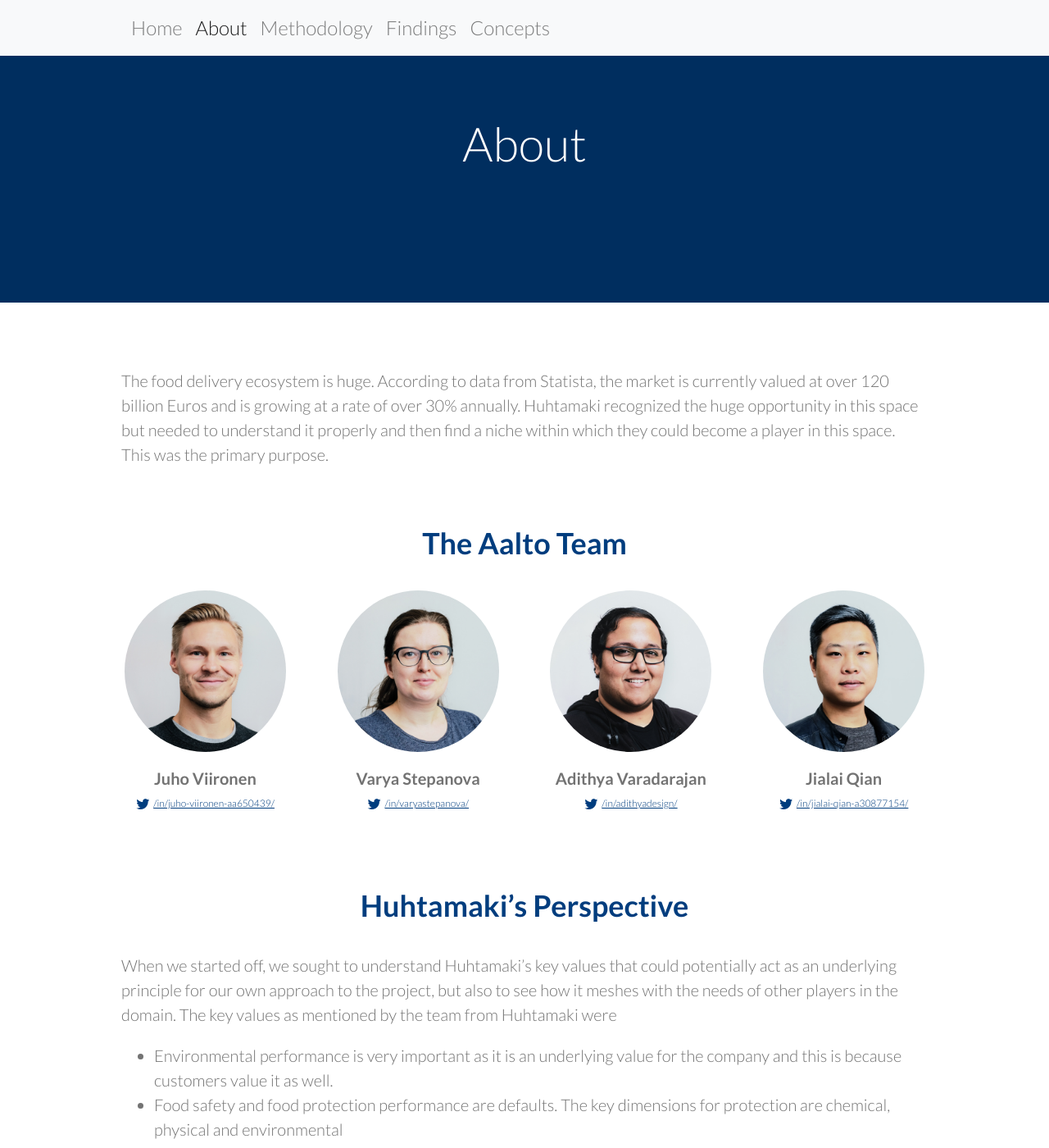
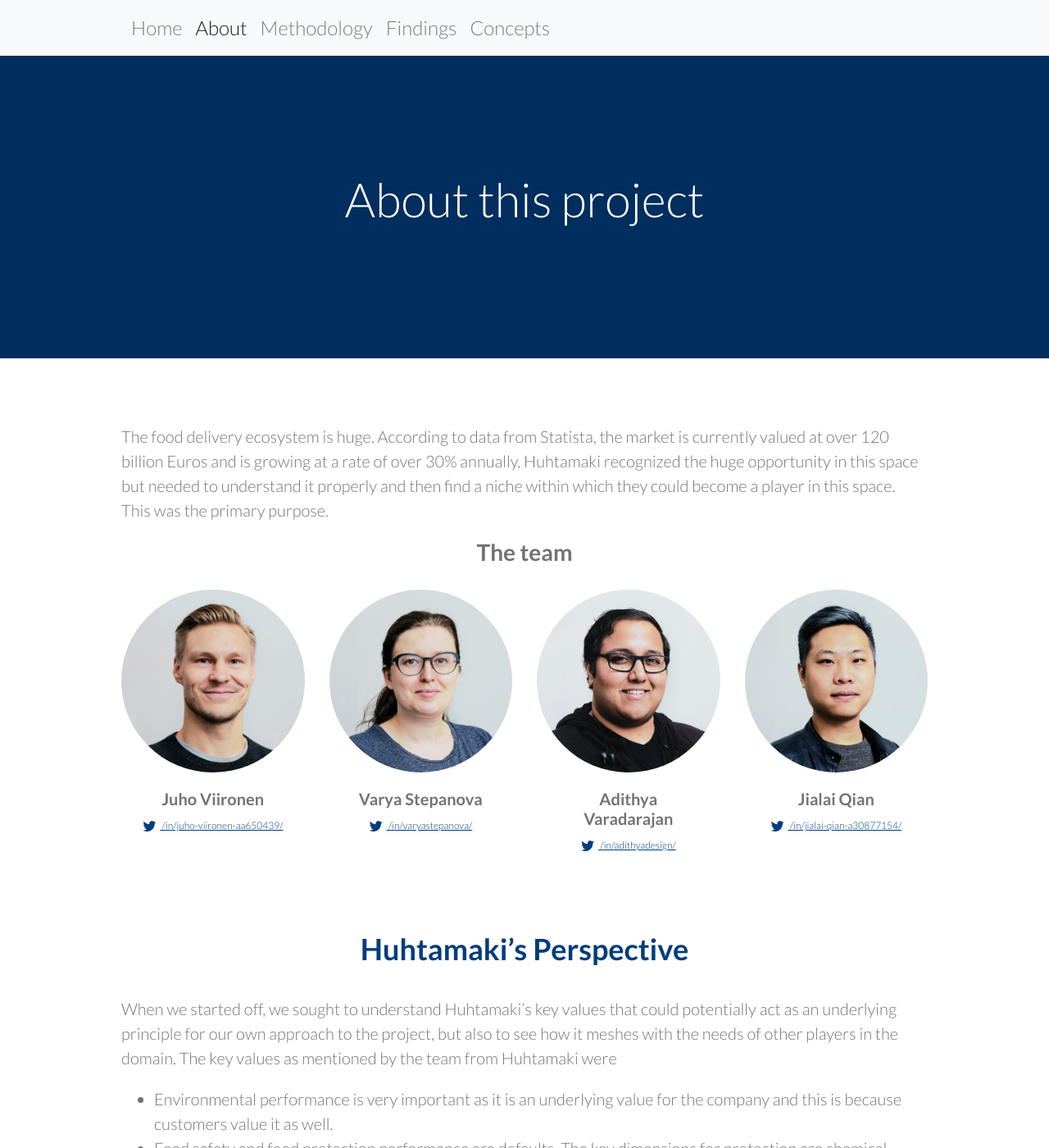
Before and after one commit to crackdev01/food-delivery-packaging, a Jekyll site: the page built from about.md, in a window 1280 px wide and 1400 px high. Shown: the whole window at 82% size. Built offline with Jekyll 4.4.1, drawn with Linux system fonts in a browser that asks for light colours; some of the changed text lies outside the part shown.

Commit message:
About page

```diff
--- a/_includes/footer.html
+++ b/_includes/footer.html
@@ -38,9 +38,5 @@
         </p>
       </div>
     </div>
-    <div class="row">
-      <div class="col-lg-12 mx-auto">
-      </div>
-    </div>
   </div>
 </footer>
--- a/_layouts/page.html
+++ b/_layouts/page.html
@@ -1,19 +1,25 @@
 ---
 layout: default
 ---
+
+{% if page.long_title %}
+  {% assign page_title = page.long_title %}
+{% else %}
+  {% assign page_title = page.title %}
+{% endif %}
 
 <article class="post">
 
   <header class="post-header intro">
     <div class="intro-in">
-      <h1 class="post-title">{{ page.title }}</h1>
+      <h1 class="post-title">{{ page_title }}</h1>
       {% if page.subtitle %}
         <h2 class="intro-subtitle">{{ page.subtitle }}</h2>
       {% endif %}
     </div>
   </header>
 
-  <div class="post-content container">
+  <div class="post-content">
     {{ content }}
   </div>
 
--- a/_sass/base/_about-page.scss
+++ b/_sass/base/_about-page.scss
@@ -1,4 +1,13 @@
 .about-page {
+
+    .card {
+        border: none;
+        text-align: center;
+
+        .card-subtitle {
+            font-weight: 500;
+        }
+    }
 
     .team {
         text-align: center;
@@ -33,6 +42,8 @@
         }
 
         &__linkedin {
+            display: block;
+            margin: 0.25em 0;
             font-size: 12px;
             &:before {
                 @include fa;
@@ -41,5 +52,11 @@
                 margin-right: 0.25em;
             }
         }
+
+        &__email {
+            display: block;
+            font-size: 14px;
+            margin: 0.5em 0 0;
+        }
     }
 }
--- a/_sass/base/_intro.scss
+++ b/_sass/base/_intro.scss
@@ -27,6 +27,7 @@ body.home-intro {
   color: $lighter-gray-color;
   background: darken($primary-color, 6%);
   overflow: hidden;
+  margin-top: 68px;
 }
 
 .intro-in {
--- a/about.md
+++ b/about.md
@@ -1,6 +1,7 @@
 ---
 layout: page
 title: About
+long_title: About this project
 permalink: /about/
 body_class: about-page
 
@@ -8,46 +9,83 @@ group: navigation
 position: 1
 ---
 
+<section class="container-fluid">
+  <div class="container">
+    <div class="row">
+      <div class="col-lg-12 mx-auto">
+        <p class="lead">
+        The food delivery ecosystem is huge. According to data from Statista, the market is currently valued at over 120 billion Euros and is growing at a rate of over 30% annually. Huhtamaki recognized the huge opportunity in this space but needed to understand it properly and then find a niche within which they could become a player in this space. This was the primary purpose.
+        </p>
+      </div>
+    </div>
+    <div class="row">
+      <div class="col-lg-12 mx-auto text-center">
+        <h3>The team</h3>
+      </div>
+    </div>
+    <div class="row">
+      <div class="col-lg-3 mx-auto">
+        <div class="card card--team" style="width: 100%">
+          <img class="card-img-top rounded-circle" src="../assets/pictures/team/juho.jpg" alt="Card image cap">
+          <div class="card-body">
+            <h5 class="card-title">Juho Viironen</h5>
+            <p>
+              <a
+                class="team-card__linkedin"
+                href="https://www.linkedin.com/in/juho-viironen-aa650439/">
+                /in/juho-viironen-aa650439/
+              </a>
+            </p>
+          </div>
+         </div>
+      </div>
+      <div class="col-lg-3 mx-auto">
+        <div class="card card--team" style="width: 100%">
+          <img class="card-img-top rounded-circle" src="../assets/pictures/team/varya.jpg" alt="Card image cap">
+          <div class="card-body">
+            <h5 class="card-title">Varya Stepanova</h5>
+            <p>
+              <a
+                class="team-card__linkedin"
+                href="https://www.linkedin.com/in/varyastepanova/">
+                /in/varyastepanova/
+              </a>
+            </p>
+          </div>
+         </div>
+      </div>
+      <div class="col-lg-3 mx-auto">
+        <div class="card card--team" style="width: 100%">
+          <img class="card-img-top rounded-circle" src="../assets/pictures/team/adi.jpg" alt="Card image cap">
+          <div class="card-body">
+            <h5 class="card-title">Adithya Varadarajan</h5>
+            <a
+                class="team-card__linkedin"
+                href="https://www.linkedin.com/in/adithyadesign/">
+                /in/adithyadesign/
+            </a>
+          </div>
+         </div>
+      </div>
+      <div class="col-lg-3 mx-auto">
+        <div class="card card--team" style="width: 100%">
+          <img class="card-img-top rounded-circle" src="../assets/pictures/team/jialai.jpg" alt="Card image cap">
+          <div class="card-body">
+            <h5 class="card-title">Jialai Qian</h5>
+            <a
+                class="team-card__linkedin"
+                href="https://www.linkedin.com/in/jialai-qian-a30877154/">
+                /in/jialai-qian-a30877154/
+            </a>
+          </div>
+         </div>
+      </div>
+    </div>
+  </div>
+</section>
 
-The food delivery ecosystem is huge. According to data from Statista, the market is currently valued at over 120 billion Euros and is growing at a rate of over 30% annually. Huhtamaki recognized the huge opportunity in this space but needed to understand it properly and then find a niche within which they could become a player in this space. This was the primary purpose.
-
-## The Aalto Team
-
-<div class="team team--alto">
-
-<div class="team-card" markdown="1">
-
-![](../assets/pictures/team/juho.jpg){: .team-card__image}
-#### Juho Viironen
-[/in/juho-viironen-aa650439/](https://www.linkedin.com/in/juho-viironen-aa650439/){: .team-card__linkedin}
-
-</div>
-
-<div class="team-card" markdown="1">
-
-![](../assets/pictures/team/varya.jpg){: .team-card__image}
-#### Varya Stepanova
-[/in/varyastepanova/](https://www.linkedin.com/in/varyastepanova/){: .team-card__linkedin}
-
-</div>
-
-<div class="team-card" markdown="1">
-
-![](../assets/pictures/team/adi.jpg){: .team-card__image}
-#### Adithya Varadarajan
-[/in/adithyadesign/](https://www.linkedin.com/in/adithyadesign/){: .team-card__linkedin}
-
-</div>
-
-<div class="team-card" markdown="1">
-
-![](../assets/pictures/team/jialai.jpg){: .team-card__image}
-#### Jialai Qian
-[/in/jialai-qian-a30877154/](https://www.linkedin.com/in/jialai-qian-a30877154/){: .team-card__linkedin}
-
-</div>
-
-</div>
+<section class="container-fluid" markdown="1">
+  <div class="container" markdown="1">
 
 ## Huhtamaki’s Perspective
 
@@ -61,38 +99,74 @@ Huhtamaki operated in a primarily product focused approach but were identifying
 
 The other aspect the we learned was how, until now, they have a good understanding of customers and this has built a great reputation as a packaging converter who executes on designs provided by customers. Going forward, Huhtamaki wants to increase their relevance and add value to the customers as well. In addition, they had never really done much work with the consumer needs in mind and this project was an opportunity to change that.
 
-## The Huhtamaki Team
+<div class="row">
+<div class="col-lg-12 mx-auto text-center">
+<h3>The Huhtamaki Team</h3>
+</div>
+</div>
+<div class="row">
+<div class="col-lg-3 mx-auto">
+<div class="card card--team" style="width: 100%">
+    <img class="card-img-top rounded-circle" src="../assets/pictures/team/tom.jpg" alt="Card image cap">
+    <div class="card-body">
+    <h5 class="card-title">Tom Anderzén</h5>
+    <h6 class="card-subtitle">Vice President Development and Strategy</h6>
+    <a class="team-card__email"
+      href="mailto:tom.anderzen@huhtamaki.com">
+      tom.anderzen@huhtamaki.com
+    </a>
+    <a
+    class="team-card__linkedin"
+    href="https://www.linkedin.com/in/tomanderzen/">
+    /in/tomanderzen/
+    </a>
+    </div>
+    </div>
+</div>
+<div class="col-lg-3 mx-auto">
+<div class="card card--team" style="width: 100%">
+    <img class="card-img-top rounded-circle" src="../assets/pictures/team/mats.jpg" alt="Card image cap">
+    <div class="card-body">
+    <h5 class="card-title">Mats Hägerström</h5>
+    <h6 class="card-subtitle">Head of Business Development</h6>
+    <a class="team-card__email"
+      href="mailto:mats.hagerstrom@huhtamaki.com">
+    mats.hagerstrom@huhtamaki.com
+    </a>
+    <a
+    class="team-card__linkedin"
+    href="https://fi.linkedin.com/in/mats-h%C3%A4gerstr%C3%B6m-b53906b/">
+    /in/mats-hägerström-b53906b/
+    </a>
+    </div>
+    </div>
+</div>
+<div class="col-lg-3 mx-auto">
+<div class="card card--team" style="width: 100%">
+    <img class="card-img-top rounded-circle" src="../assets/pictures/team/iina.jpg" alt="Card image cap">
+    <div class="card-body">
+    <h5 class="card-title">Iina-Karoliina Välilä</h5>
+    <h6 class="card-subtitle">Designer</h6>
+    <a class="team-card__email"
+      href="mailto:iina.valila@huhtamaki.com">
+      iina.valila@huhtamaki.com
+    </a>
+    <a
+        class="team-card__linkedin"
+        href="https://www.linkedin.com/in/iina-karoliina-v%C3%A4lil%C3%A4-82280267/">
+        /in/iina-karoliina-välilä-82280267/
+    </a>
+    </div>
+    </div>
+</div>
+</div>
 
-<div class="team team--huhtamaki">
-
-<div class="team-card" markdown="1">
-
-![](../assets/pictures/team/default.png){: .team-card__image}
-#### Tom Anderzén
-##### Vice President Development and Strategy
-[/in/tomanderzen/](https://www.linkedin.com/in/tomanderzen/){: .team-card__linkedin}
 
 </div>
+</section>
 
-<div class="team-card" markdown="1">
-
-![](../assets/pictures/team/default.png){: .team-card__image}
-#### Mats Hägerström
-##### Head of Business Development
-[/in/mats-hägerström-b53906b/](https://www.linkedin.com/in/mats-h%C3%A4gerstr%C3%B6m-b53906b/){: .team-card__linkedin}
-
-</div>
-
-<div class="team-card" markdown="1">
-
-![](../assets/pictures/team/default.png){: .team-card__image}
-#### Iina-Karoliina Välilä
-##### Designer
-[/in/iina-karoliina-välilä-82280267/](https://www.linkedin.com/in/iina-karoliina-v%C3%A4lil%C3%A4-82280267/){: .team-card__linkedin}
-
-</div>
-
-</div>
+<section class="container-fluid" markdown="1">
+  <div class="container" markdown="1">
 
 ## Project Scope & Overall Plan
 
@@ -109,4 +183,7 @@ Our overall project plan was as follows.
 
 INSERT PLAN (from where?)
 
-<div class="inner-gallery" data-gallery="test"></div>
+</div>
+</section>
+
+<!--<div class="inner-gallery" data-gallery="test"></div>-->
```
Also changed, not shown: assets/pictures/team/iina.jpg (added), assets/pictures/team/mats.jpg (added), assets/pictures/team/tom.jpg (added).
